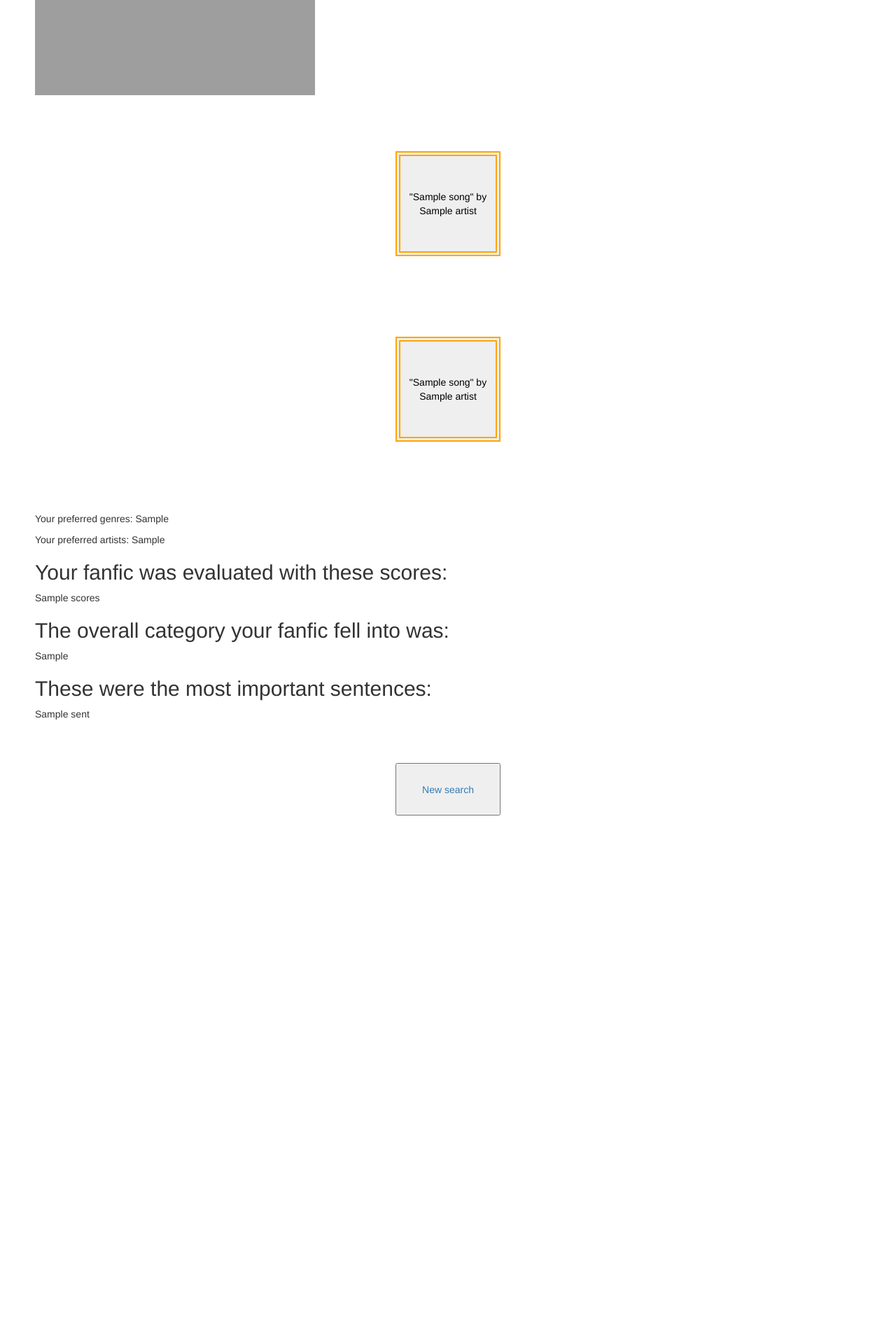
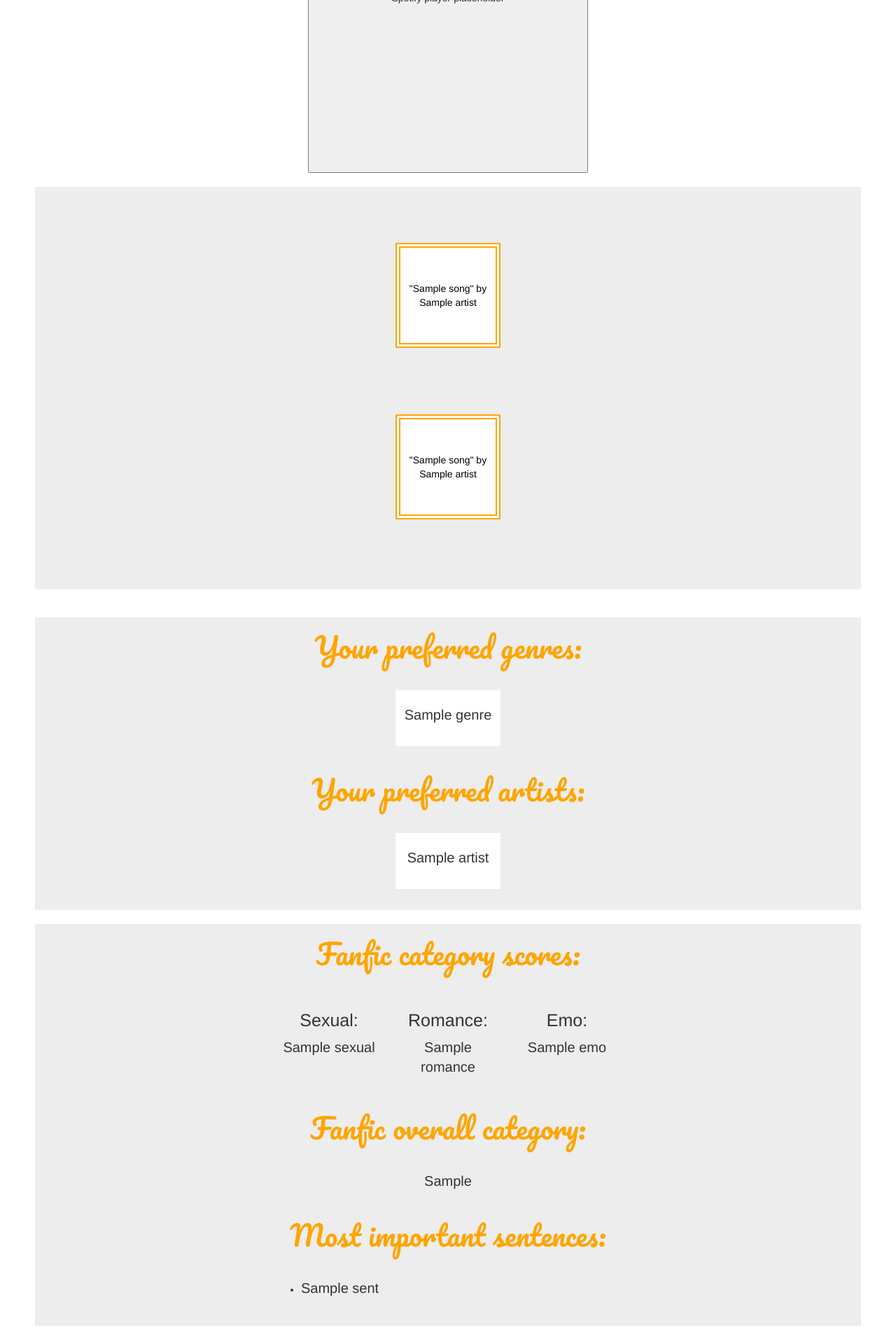
Before and after one commit to ArielJiang0520/fanfic-playlist, a Flask app: template app/templates/output.html in a window 1280 px wide. Shown: the part 640-2560 px from the top of the page at 70% size. Before the commit the page ends 1805 px from the top, so only its background shows below. Run offline with Flask 2, Linux system fonts and the light colour scheme; the template is opened without the code that fills it: most values are stand-ins (such as "Sample title", 1, 10 or a date in 2020); parts of the project's set-up code (start-up, migrations or seed data) failed here and were passed over; some libraries are stand-ins or nearby versions; grey boxes are pictures that could not be loaded.

Commit message:
output page UI with fanfic analysis info

```diff
--- a/app/static/output.css
+++ b/app/static/output.css
@@ -1,9 +1,18 @@
 
   .return-button{
     height:75px;
-    width:150px
+    width:150px;
+    border-color: #ffa500 ;
+    border-style: double;
+    border-width: 7px;
+    color:#000;
   }
-
+.info{
+  width: 900px;
+  text-align: center;
+  margin: auto;
+  font-size: 16;
+}
   .output{
     padding: 50px;
   }
@@ -37,6 +46,7 @@
     padding-right: 50px;
     padding-bottom: 5px;
     justify-content: center;
+
   }
   .button-flex2{
     display: flex;
@@ -52,11 +62,13 @@
     padding-right: 20px;
     padding-top: 80px;
     padding-bottom: 10px;
+    min-width: 220px;
   }
 
   .song-card2{
     padding-left: 20px;
     padding-right: 20px;
+    min-width: 220px;
   }
 
   .popup .return-button{
@@ -67,6 +79,7 @@
     border-style: double;
     border-width: 7px;
     color:#000;
+    background-color: #FFF;
   }
 .popup {
   position: relative;
@@ -84,11 +97,15 @@
   flex: 50%;
 }
 
+.popup-button{
+  flex:50%;
+}
+
   /* The actual popup */
 .popup .popuptext {
   visibility: hidden;
-  width: 230px;
-  height: 135px;
+  width: 215px;
+  height: 125px;
   background-color:  #ffa500;
   color: #000;
   text-align: center;
@@ -96,7 +113,14 @@
   z-index: 1;
   bottom: 50%;
   margin-top: 20px;
+  padding-top: 21px;
   /*flex: 50%;*/
+}
+
+.popup-text-wrapper{
+  display: flex;
+  flex-direction: column;
+  justify-content: center;
 }
 
 /* Popup arrow */
@@ -105,12 +129,13 @@
   border-bottom-color: #ffa500;
   content: "";
   position: absolute;
-  bottom: 44%;
+  bottom: 42%;
   left: 50%;
   margin-left: -5px;
   border-width: 10px;
   border-style: solid;
 }
+
 
 /* Toggle this class - hide and show the popup */
 .popup .show {
@@ -131,10 +156,86 @@
 }
 
 .spotify-placeholder{
-  height: 450px;
-  width: 350px;
+  height: 600px;
+  width: 400px;
   text-align: center;
   margin: auto;
   display: block;
   padding-top: 100px;
 }
+
+.background-square{
+  background-color: #EDEDED;
+  padding-bottom: 20px;
+}
+
+.background-square-ga{
+  background-color: #EDEDED;
+  padding-bottom: 30px;
+}
+
+.preferred{
+  font-size: 40px;
+  text-align: center;
+  color: #ffa500 ;
+  font-family: "Pacifico", serif;
+  padding-bottom: 30px;
+  padding-top: 20px;
+}
+
+.genre-list{
+  display: flex;
+  flex-direction: row;
+  justify-content: center;
+  gap: 20px;
+  flex-wrap: wrap;
+}
+
+.genre{
+  width: 150px;
+  height: 80px;
+  background-color: #FFF;
+  display: flex;
+  flex-direction: column;
+  justify-content: center;
+}
+
+.genre-text{
+  text-align: center;
+  font-size: 20px;
+}
+
+.sentences{
+  text-align: left;
+  font-size: 20px;
+}
+
+.sentence-box{
+  margin: auto;
+  width:500px;
+}
+
+.category{
+  text-align: center;
+  font-size: 20px;
+}
+
+.fic-score-wrapper{
+  display: flex;
+  flex-direction: row;
+  justify-content: center;
+  gap: 20px;
+}
+
+.fic-score-item{
+  width: 150px;
+  text-align: center;
+}
+
+.score-label{
+  font-size: 25;
+}
+
+.score-num{
+  font-size: 20;
+}
--- a/app/templates/output.html
+++ b/app/templates/output.html
@@ -9,12 +9,25 @@
 
 <div class='output'>
   <h1 class='result'>Results</h1>
+  <p class='info'>The playlist was created based on sentiment analysis of your fanfiction and the song lyrics
+    and Genius lyric annotations in our database, along consideration of your preferred genres and artists.
+    Click on the song buttons below to learn how each song compares to the fanfiction in sentiment, audio quality,
+    and lyric similarity, and if the song is related to your preferred genres and artists. Below that is a short
+    analysis
+    of the fanfiction itself.
+  </p>
+  <br>
+
   {% if result %}
-  <iframe src="https://open.spotify.com/embed/playlist/{{playlist}}" width="400" height="600" frameborder="0"
-    allowtransparency="true" allow="encrypted-media"></iframe>
-  <!-- <div class='flex-container'>-->
+  <button class='spotify-placeholder'>
+    Spotify player placeholder
+  </button>
+  <!--uncomment this when the spotify thing works, for now have a button there to show where it will be-->
+  <!--<iframe src="https://open.spotify.com/embed/playlist/{{playlist}}" width="400" height="600" frameborder="0"
+    allowtransparency="true" allow="encrypted-media"></iframe>-->
 
-  <!--<div class='flex-child'>-->
+  <br>
+  <div class='background-square'>
     <div class='button-flex1'>
       {% for song in result['songs'][:5] %}
       <br>
@@ -35,7 +48,6 @@
               <br>
               Lyrics Score: {{song['scores']['lyrics']}}
               <br>
-            Matching Words: {{song['matching_words']}}
             </span>
           </div>
         </div>
@@ -62,7 +74,6 @@
               <br>
               Lyrics Score: {{song['scores']['lyrics']}}
               <br>
-            Matching Words: {{song['matching_words']}}
             </span>
           </div>
         </div>
@@ -70,23 +81,61 @@
       {% endfor %}
     </div>
 
-  <div>
-    <P>Your preferred genres: {{sel_genres}}</P>
-    <P>Your preferred artists: {{sel_artists}}</P>
+  </div>
+  <br>
+  <div class='background-square-ga'>
+    <h2 class='preferred'>Your preferred genres:</h2>
+    <div class='genre-list'>
+      {% if sel_genres %}
+      {% for genre in sel_genres %}
+      <div class='genre'>
+        <p class='genre-text'>{{genre}}</p>
+      </div>
+      {%endfor%}
+      {%else%}
+      <p>No genres selected</p>
+      {% endif %}
+    </div>
+    <h2 class='preferred'>Your preferred artists:</h2>
+    <div class='genre-list'>
+      {% for artist in sel_artists %}
+      <div class='genre'>
+        <p class='genre-text'>{{artist}}</p>
+      </div>
+      {%endfor%}
+    </div>
+  </div>
+  <div class='background-square-ga'>
+    <h2 class='preferred'>Fanfic category scores:</h2>
+    <div class='fic-score-wrapper'>
+      <div class='fic-score-item'>
+        <h3 class='score-label'>Sexual: </h3>
+        <p class='score-num'>{{result['fanfic']['scores']['Sexual']}}</p>
+      </div>
+      <div class='fic-score-item'>
+        <h3 class='score-label'>Romance: </h3>
+        <p class='score-num'>{{result['fanfic']['scores']['Romance']}}</p>
+      </div>
+      <div class='fic-score-item'>
+        <h3 class='score-label'>Emo: </h3>
+        <p class='score-num'>{{result['fanfic']['scores']['Emo']}}</p>
+      </div>
+    </div>
 
+    <h2 class='preferred'>Fanfic overall category:</h2>
+    <p class='category'>{{result['fanfic']['analysis']['sel_cat']}}</p>
 
-    <h2>Your fanfic was evaluated with these scores:</h2>
-    <p>{{result['fanfic']['scores']}}</p>
+    <h2 class='preferred'>Most important sentences:</h2>
+    <div class='sentence-box'>
+      <ul>
+        {% for sent in result['fanfic']['analysis']['top_sentences'][:10]%}
+        <li>
+          <p class='sentences'>{{sent}}</p>
+        </li>
+        {% endfor %}
+      </ul>
+    </div>
 
-    <h2>The overall category your fanfic fell into was:</h2>
-    <p>{{result['fanfic']['analysis']['sel_cat']}}</p>
-
-    <h2>These were the most important sentences:</h2>
-    {% for sent in result['fanfic']['analysis']['top_sentences'][:10]%}
-    <p>{{sent}}</p>
-    {% endfor %}
-
-    <!--</div>-->
 
     {% endif %}
   </div>
@@ -119,6 +168,9 @@
       box.style.display = "none";
     });
     */
+  function roundNumber(num, places) {
+    return Math.round(num * Math.pow(10, places)) / Math.pow(10, places);
+  }
 </script>
 
 
```
Also changed, not shown: app/irsystem/controllers/search_controller.py (+13 -0 lines), app/irsystem/models/model.py (+8 -8 lines), app/irsystem/models/README.md. Lines whose indentation alone changed are shown as unchanged.
